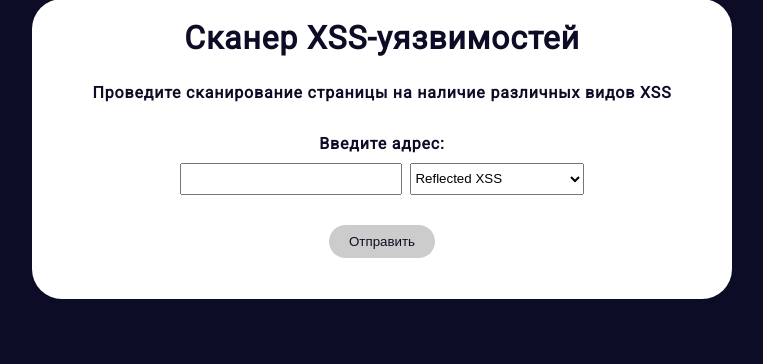
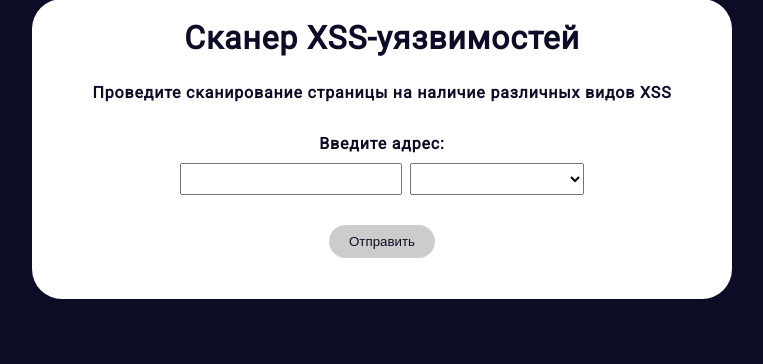
Before and after one commit to alvinist27/flaskScanerXSS, a Flask app: page / in a window 1280 px wide. Shown: the part 108-472 px from the top of the page, without its empty margins (258-1021 px from the left). Run offline with Flask 2, Linux system fonts and the light colour scheme.

Commit message:
Изменение фронта

```diff
--- a/app.py
+++ b/app.py
@@ -153,7 +153,7 @@ def scan_reflected_xss(url):
 class ScanForm(FlaskForm):
     url = StringField("Введите адрес: ", validators=[DataRequired(), URL(message='Must be a valid URL')])
     scan_type = SelectField(u"Тип сканирования: ", validators=[DataRequired()],
-                            choices=[('1', 'Reflected XSS'), ('2', 'Stored XSS'), ('3', 'Dom-based XSS'), ('4', 'Full Scan')])
+                            choices=[('0', ''), ('1', 'Reflected XSS'), ('2', 'Stored XSS'), ('3', 'Dom-based XSS'), ('4', 'Full Scan')])
     submit = SubmitField("Отправить")
 
 
```
Also changed, not shown: static/css/style.css (+17 -0 lines).
